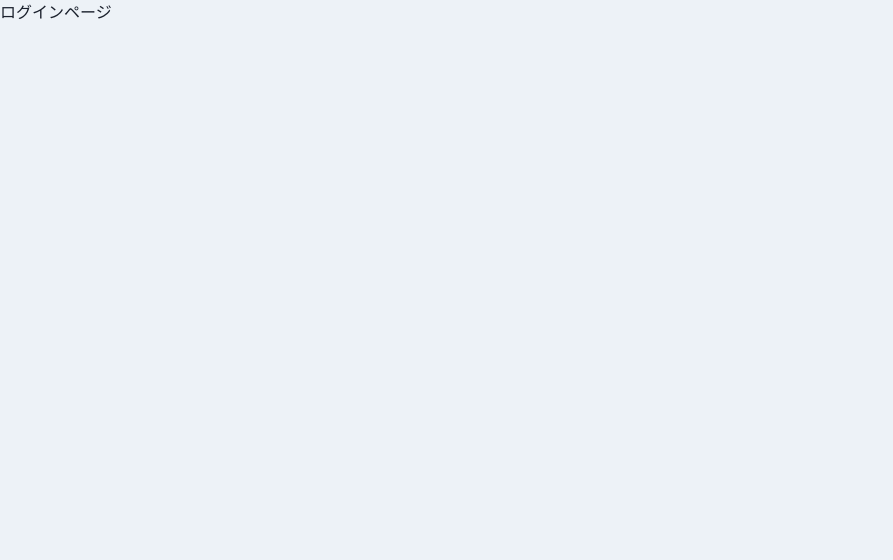
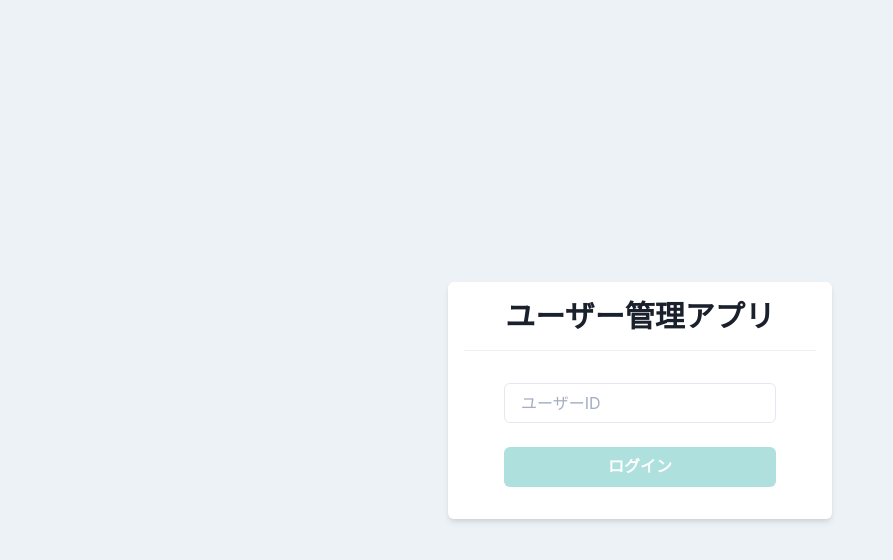
Before and after one commit to KentaTashiro/react-Exercise, a React (Create React App) app: page / in a window 1280 px wide. Shown: the top 560 px of the page, without its empty margins (0-893 px from the left). Built offline with nearby package versions, Linux system fonts and the light colour scheme.

Commit message:
Header(routing) & Login(axios,hooks)

```diff
--- a/package.json
+++ b/package.json
@@ -14,6 +14,7 @@
     "@emotion/react": "11.7.1",
     "@emotion/styled": "11.6.0",
     "@types/react-router-dom": "5.1.7",
+    "axios": "0.24.0",
     "framer-motion": "5.5.6",
     "react": "17.0.2",
     "react-dom": "17.0.2",
--- a/src/App.tsx
+++ b/src/App.tsx
@@ -1,5 +1,5 @@
-import { Button, ChakraProvider } from "@chakra-ui/react";
-import { BrowserRouter, Link } from "react-router-dom";
+import { ChakraProvider } from "@chakra-ui/react";
+import { BrowserRouter } from "react-router-dom";
 
 import theme from "./theme/theme";
 import { Router } from "./router/Router";
--- /dev/null
+++ b/src/components/atoms/button/MenuIconButton.tsx
@@ -0,0 +1,20 @@
+import { memo, VFC } from "react";
+import { IconButton } from "@chakra-ui/react";
+import { HamburgerIcon } from "@chakra-ui/icons";
+
+type Props = {
+  onOpen: () => void;
+};
+
+export const MenuIconButton: VFC<Props> = memo((props) => {
+  return (
+    <IconButton
+      aria-label="メニューボタン"
+      icon={<HamburgerIcon />}
+      size="sm"
+      variant="unstyled"
+      display={{ base: "block", md: "none" }}
+      onClick={props.onOpen}
+    />
+  );
+});
--- /dev/null
+++ b/src/components/atoms/button/PrimaryButton.tsx
@@ -0,0 +1,25 @@
+import { memo, ReactNode, VFC } from "react";
+import { Button } from "@chakra-ui/react";
+
+type Props = {
+  text: string;
+  disabled?: boolean;
+  loading?: boolean;
+  onClickLogin: () => void;
+};
+
+export const PrimaryButton: VFC<Props> = memo((props) => {
+  const { text, disabled = false, loading = false, onClickLogin } = props;
+  return (
+    <Button
+      onClick={onClickLogin}
+      bg="teal.400"
+      color="white"
+      _hover={{ opacity: 0.8 }}
+      isLoading={loading}
+      disabled={disabled}
+    >
+      {text}
+    </Button>
+  );
+});
--- /dev/null
+++ b/src/components/molecules/MenuDrawer.tsx
@@ -0,0 +1,43 @@
+import { memo, VFC } from "react";
+import {
+  Drawer,
+  DrawerOverlay,
+  DrawerContent,
+  DrawerBody,
+  Button
+} from "@chakra-ui/react";
+
+type Props = {
+  onClose: () => void;
+  isOpen: boolean;
+  onClickHome: () => void;
+  onClickUserManagement: () => void;
+  onClickSetting: () => void;
+};
+
+export const MenuDrawer: VFC<Props> = memo((props) => {
+  return (
+    <Drawer
+      placement="left"
+      size="xs"
+      onClose={props.onClose}
+      isOpen={props.isOpen}
+    >
+      <DrawerOverlay>
+        <DrawerContent>
+          <DrawerBody p={0} bg="gray.100">
+            <Button w="100%" onClick={props.onClickHome}>
+              TOP
+            </Button>
+            <Button w="100%" onClick={props.onClickUserManagement}>
+              ユーザー一覧
+            </Button>
+            <Button w="100%" onClick={props.onClickSetting}>
+              設定
+            </Button>
+          </DrawerBody>
+        </DrawerContent>
+      </DrawerOverlay>
+    </Drawer>
+  );
+});
--- a/src/components/organisms/layout/Header.tsx
+++ b/src/components/organisms/layout/Header.tsx
@@ -1,21 +1,23 @@
-import {
-  Box,
-  Flex,
-  Heading,
-  Link,
-  IconButton,
-  Drawer,
-  DrawerOverlay,
-  DrawerContent,
-  DrawerBody,
-  Button,
-  useDisclosure
-} from "@chakra-ui/react";
-import { memo, VFC } from "react";
-import { HamburgerIcon } from "@chakra-ui/icons";
+import { Box, Flex, Heading, Link, useDisclosure } from "@chakra-ui/react";
+import { memo, useCallback, VFC } from "react";
+import { useHistory } from "react-router-dom";
+
+import { MenuIconButton } from "../../atoms/button/MenuIconButton";
+import { MenuDrawer } from "../../molecules/MenuDrawer";
 
 export const Header: VFC = memo(() => {
   const { isOpen, onOpen, onClose } = useDisclosure();
+  const history = useHistory();
+
+  const onClickHome = useCallback(() => history.push("/home"), [history]);
+  const onClickUserManagement = useCallback(
+    () => history.push("/home/user_management"),
+    [history]
+  );
+  const onClickSetting = useCallback(() => history.push("/home/setting"), [
+    history
+  ]);
+
   return (
     <>
       <Flex
@@ -26,8 +28,14 @@
         justify="space-between"
         padding={{ base: 3, md: 5 }}
       >
-        <Flex align="center" as="a" mr={8} _hover={{ cursor: "pointer" }}>
-          <Heading fontSize={{ base: "md", md: "lg" }}>
+        <Flex
+          align="center"
+          as="a"
+          mr={8}
+          _hover={{ cursor: "pointer" }}
+          onClick={onClickHome}
+        >
+          <Heading as="h1" fontSize={{ base: "md", md: "lg" }}>
             ユーザー管理アプリ
           </Heading>
         </Flex>
@@ -39,31 +47,20 @@
           display={{ base: "none", md: "flex" }}
         >
           <Box pr={4}>
-            <Link>ユーザー一覧</Link>
+            <Link onClick={onClickUserManagement}>ユーザー一覧</Link>
           </Box>
-          <Link>設定</Link>
+          <Link onClick={onClickSetting}>設定</Link>
         </Flex>
-        <IconButton
-          aria-label="メニューボタン"
-          icon={<HamburgerIcon />}
-          size="sm"
-          variant="unstyled"
-          display={{ base: "block", md: "none" }}
-          onClick={onOpen}
-        />
+        <MenuIconButton onOpen={onOpen} />
       </Flex>
 
-      <Drawer placement="left" size="xs" onClose={onClose} isOpen={isOpen}>
-        <DrawerOverlay>
-          <DrawerContent>
-            <DrawerBody p={0} bg="gray.100">
-              <Button w="100%">TOP</Button>
-              <Button w="100%">ユーザー一覧</Button>
-              <Button w="100%">設定</Button>
-            </DrawerBody>
-          </DrawerContent>
-        </DrawerOverlay>
-      </Drawer>
+      <MenuDrawer
+        onClose={onClose}
+        isOpen={isOpen}
+        onClickHome={onClickHome}
+        onClickUserManagement={onClickUserManagement}
+        onClickSetting={onClickSetting}
+      />
     </>
   );
 });
--- a/src/components/pages/Login.tsx
+++ b/src/components/pages/Login.tsx
@@ -1,5 +1,49 @@
-import { memo, VFC } from "react";
+import {
+  Box,
+  Divider,
+  Flex,
+  Heading,
+  Input,
+  Spinner,
+  Stack
+} from "@chakra-ui/react";
+import { ChangeEvent, memo, useState, VFC } from "react";
+
+import { PrimaryButton } from "../atoms/button/PrimaryButton";
+import { useAuth } from "../../hooks/useAuth";
 
 export const Login: VFC = memo(() => {
-  return <p>ログインページ</p>;
+  const [userId, setUserId] = useState<string>("");
+  const { login, loading } = useAuth();
+
+  const onChangeUserId = (e: ChangeEvent<HTMLInputElement>) =>
+    setUserId(e.target.value);
+
+  const onClickLogin = () => {
+    login(userId);
+  };
+
+  return (
+    <Flex align="center" justify="center" height="100vh">
+      <Box backgroundColor="white" w="sm" p={4} borderRadius="md" shadow="md">
+        <Heading as="h1" size="lg" textAlign="center">
+          ユーザー管理アプリ
+        </Heading>
+        <Divider my={4} />
+        <Stack spacing={6} py={4} px={10}>
+          <Input
+            placeholder="ユーザーID"
+            value={userId}
+            onChange={onChangeUserId}
+          />
+          <PrimaryButton
+            text="ログイン"
+            onClickLogin={onClickLogin}
+            loading={loading}
+            disabled={userId === "" || loading}
+          />
+        </Stack>
+      </Box>
+    </Flex>
+  );
 });
--- /dev/null
+++ b/src/hooks/useAuth.ts
@@ -0,0 +1,29 @@
+import axios from "axios";
+import { useCallback, useState } from "react";
+import { useHistory } from "react-router-dom";
+
+import { User } from "../types/api/user";
+
+export const useAuth = () => {
+  const history = useHistory();
+  const [loading, setLoading] = useState<boolean>(false);
+
+  const login = useCallback(
+    (id: string) => {
+      setLoading(true);
+      axios
+        .get<User>(`https://jsonplaceholder.typicode.com/users/${id}`)
+        .then((res) => {
+          if (res.data) {
+            history.push("/home");
+          } else {
+            alert("入力されたユーザーIDは登録されていません");
+          }
+        })
+        .catch((e) => alert("何らかのエラーによりログインできません"))
+        .finally(() => setLoading(false));
+    },
+    [history]
+  );
+  return { login, loading };
+};
--- /dev/null
+++ b/src/types/api/user.ts
@@ -0,0 +1,23 @@
+export type User = {
+  id: number;
+  name: string;
+  username: string;
+  email: string;
+  address: {
+    street: string;
+    suite: string;
+    city: string;
+    zipcode: string;
+    geo: {
+      lat: string;
+      lng: string;
+    };
+  };
+  phone: string;
+  website: string;
+  company: {
+    name: string;
+    catchPhrase: string;
+    bs: string;
+  };
+};
--- a/tsconfig.json
+++ b/tsconfig.json
@@ -7,7 +7,7 @@
         "esModuleInterop": true,
         "lib": [
             "dom",
-            "es2015"
+            "es2018"
         ],
         "jsx": "react-jsx"
     }
```
